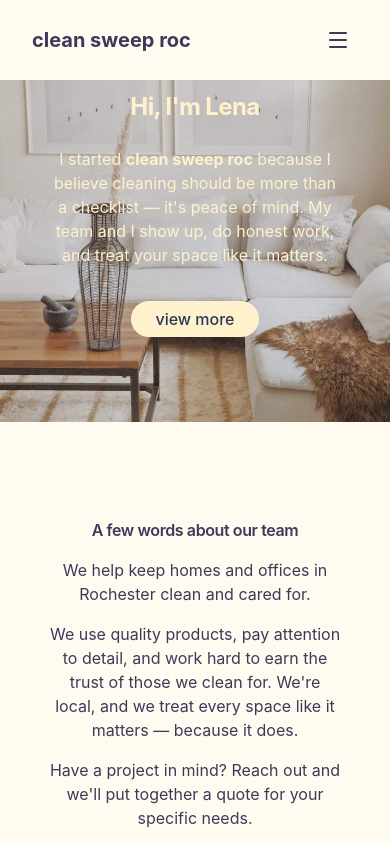
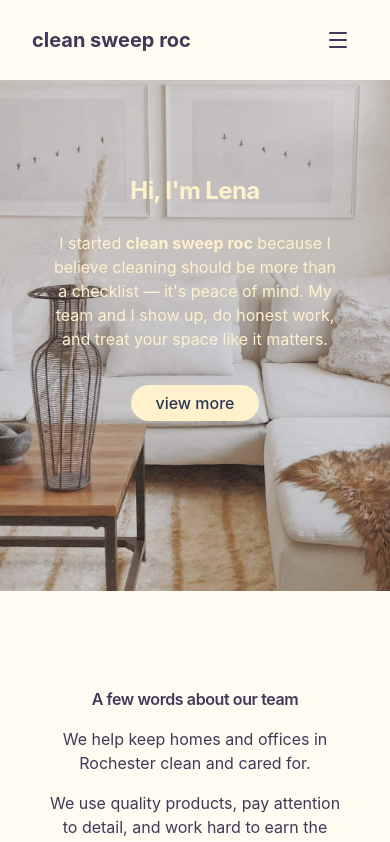
Before and after one commit to ttabachuk/clean-sweep-roc, a React (Vite) app: page / in a window 390 px wide. Shown: the top 842 px of the page. Built offline with nearby package versions, Linux system fonts and the light colour scheme.

Commit message:
minor patches

```diff
--- a/src/components/HeroSection.jsx
+++ b/src/components/HeroSection.jsx
@@ -4,7 +4,7 @@ export const HeroSection = () => {
   return (
     <section
       id="hero"
-      className="relative py-12 px-4 flex flex-col items-center justify-center bg-cover bg-center min-h-[50vh] lg:min-h-[80vh] text-secondary"
+      className="relative py-12 px-4 flex flex-col items-center justify-center bg-cover bg-center min-h-[70vh] lg:min-h-[80vh] text-secondary"
       style={{ backgroundImage: `url(${roomImg})` }}
     >
       <div className="container max-w-4xl mx-auto text-center z-10">
--- a/src/components/ServicesSection.jsx
+++ b/src/components/ServicesSection.jsx
@@ -36,7 +36,7 @@ const services = [
 export const ServicesSection = () => {
   return (
     <section
-      id="about"
+      id="services"
       className="py-24 px-4 flex flex-col relative bg-primary"
     >
       {" "}
```
